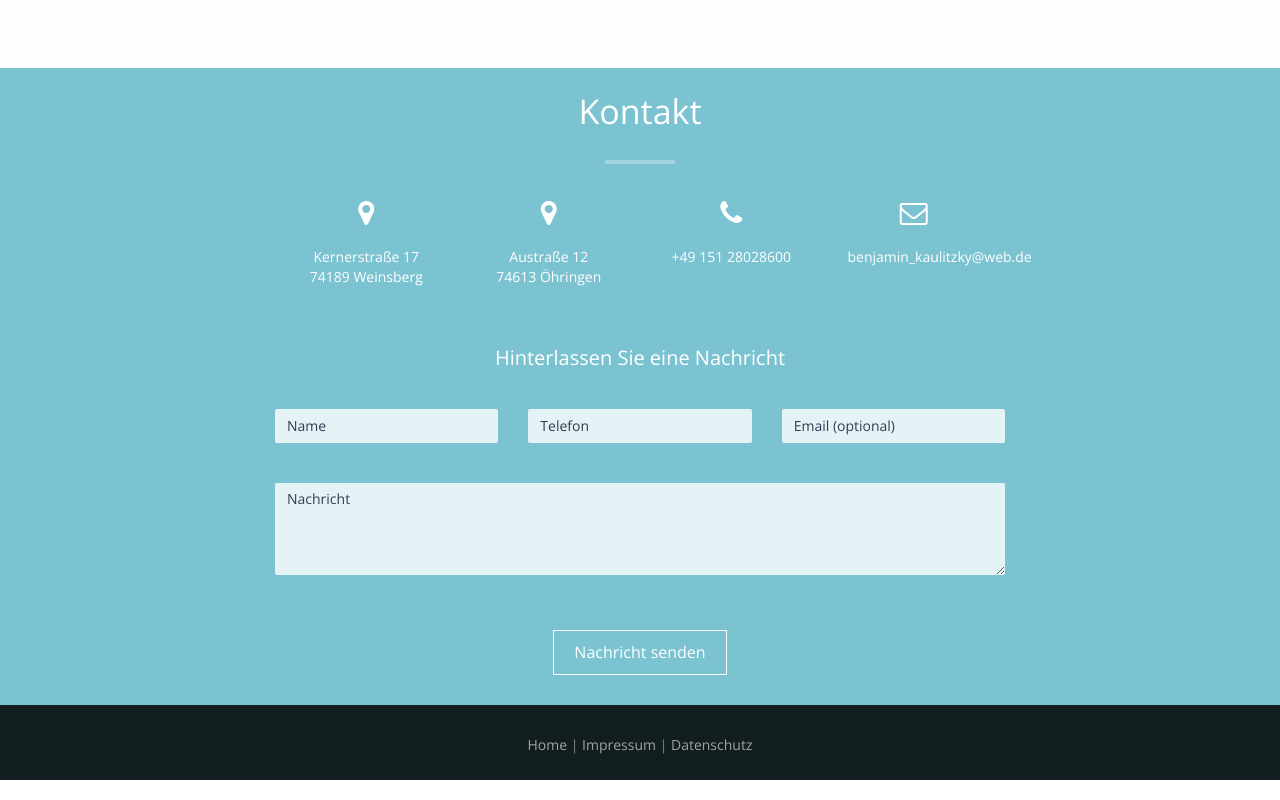
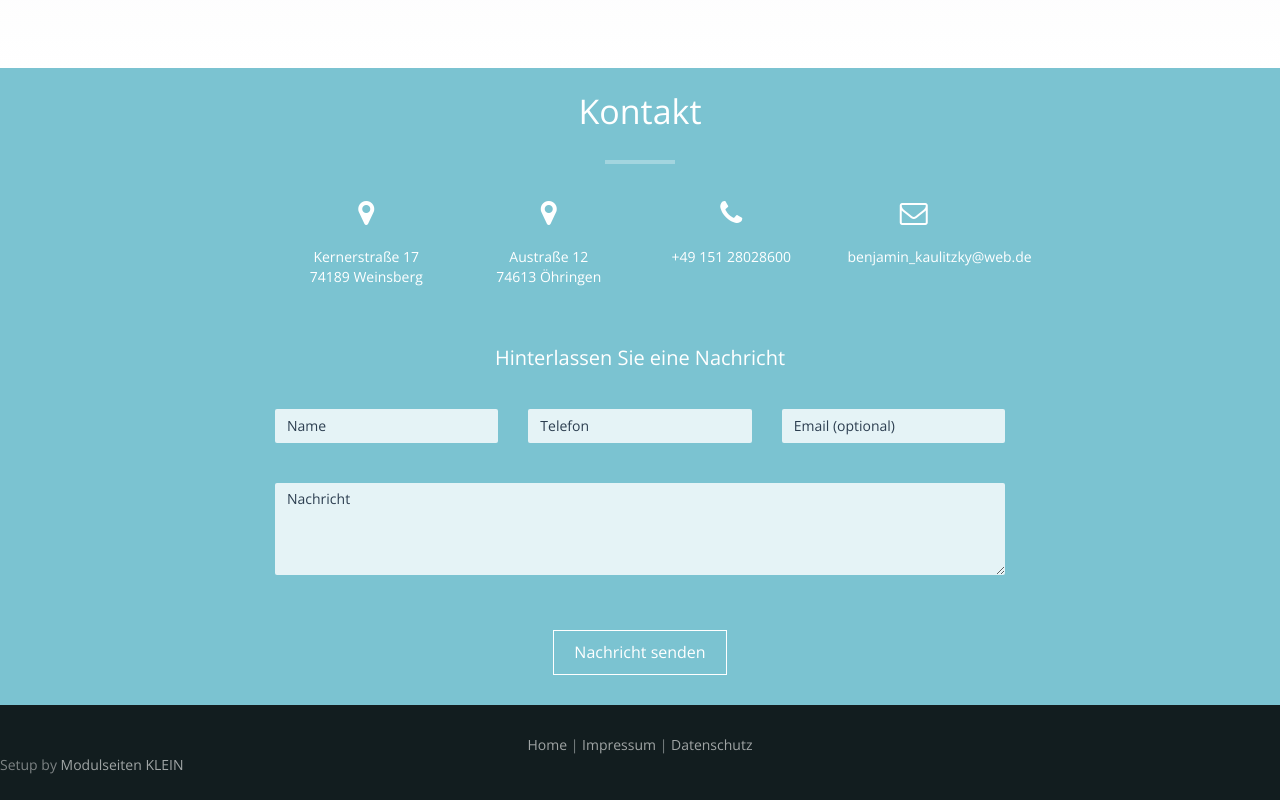
Before and after one commit to cklein83/bk7, a plain HTML site: page index.html in a window 1280 px wide. Shown: the part 1845-2645 px from the top of the page. Drawn offline with nearby package versions, Linux system fonts and the light colour scheme.

Commit message:
Update index.html
Link again MK

```diff
--- a/index.html
+++ b/index.html
@@ -270,6 +270,9 @@
     <a href="impressum.html">Impressum</a> |
     <a href="datenschutz.html">Datenschutz</a>
   </div>
+<div class="fnav">
+      Setup by <a href="https://www.modulseiten.com" target="_blank">Modulseiten KLEIN</a>
+    </div>
 </div>
 <script type="text/javascript" src="js/jquery.1.11.1.js"></script>
 <script type="text/javascript" src="js/bootstrap.js"></script>
```
